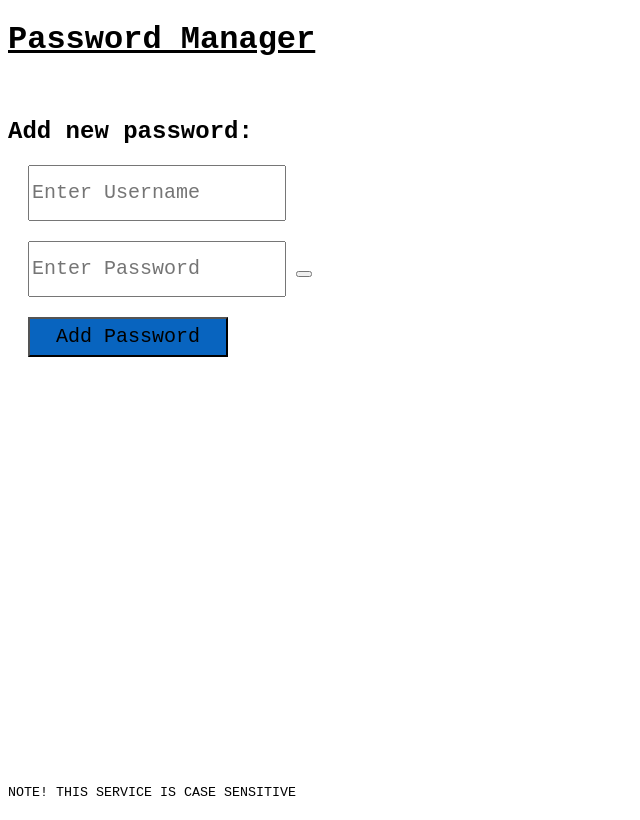
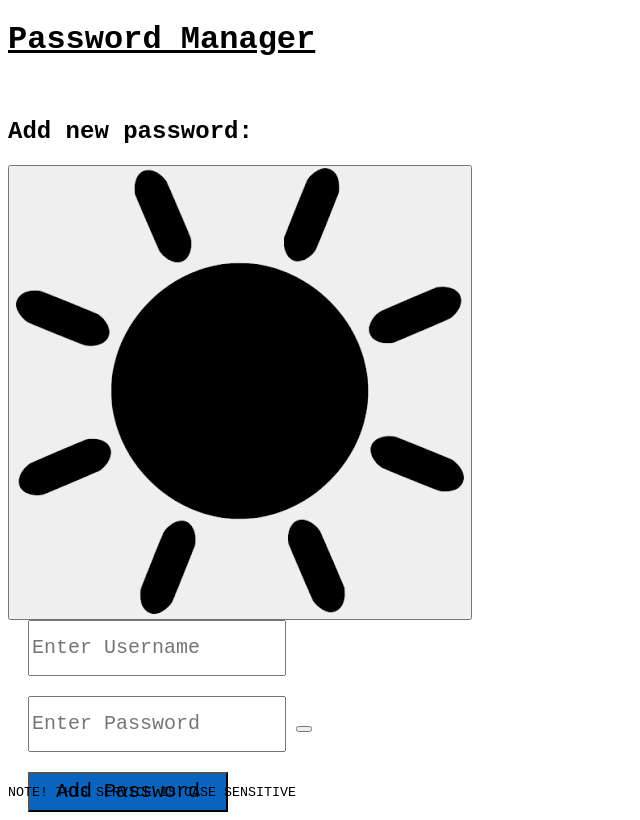
Before and after one commit to WizardStone/Password-Manager, a plain HTML site: page index.html in a window 1280 px wide. Shown: the whole page, without its empty margins (0-640 px from the left). Drawn offline with Linux system fonts and the light colour scheme.

Commit message:
Add dual theme button to index.html

```diff
--- a/index.html
+++ b/index.html
@@ -14,6 +14,12 @@
             <h2>Add new password:</h2>
         </div>
 
+        <div id="dual-theme">
+            <button id="dual-theme-button">
+                <img src="img/light.png">
+            </button>
+        </div>
+
         <div id="username-password-input">
             <input id="username" placeholder="Enter Username">
             <div id="password cont">
```
